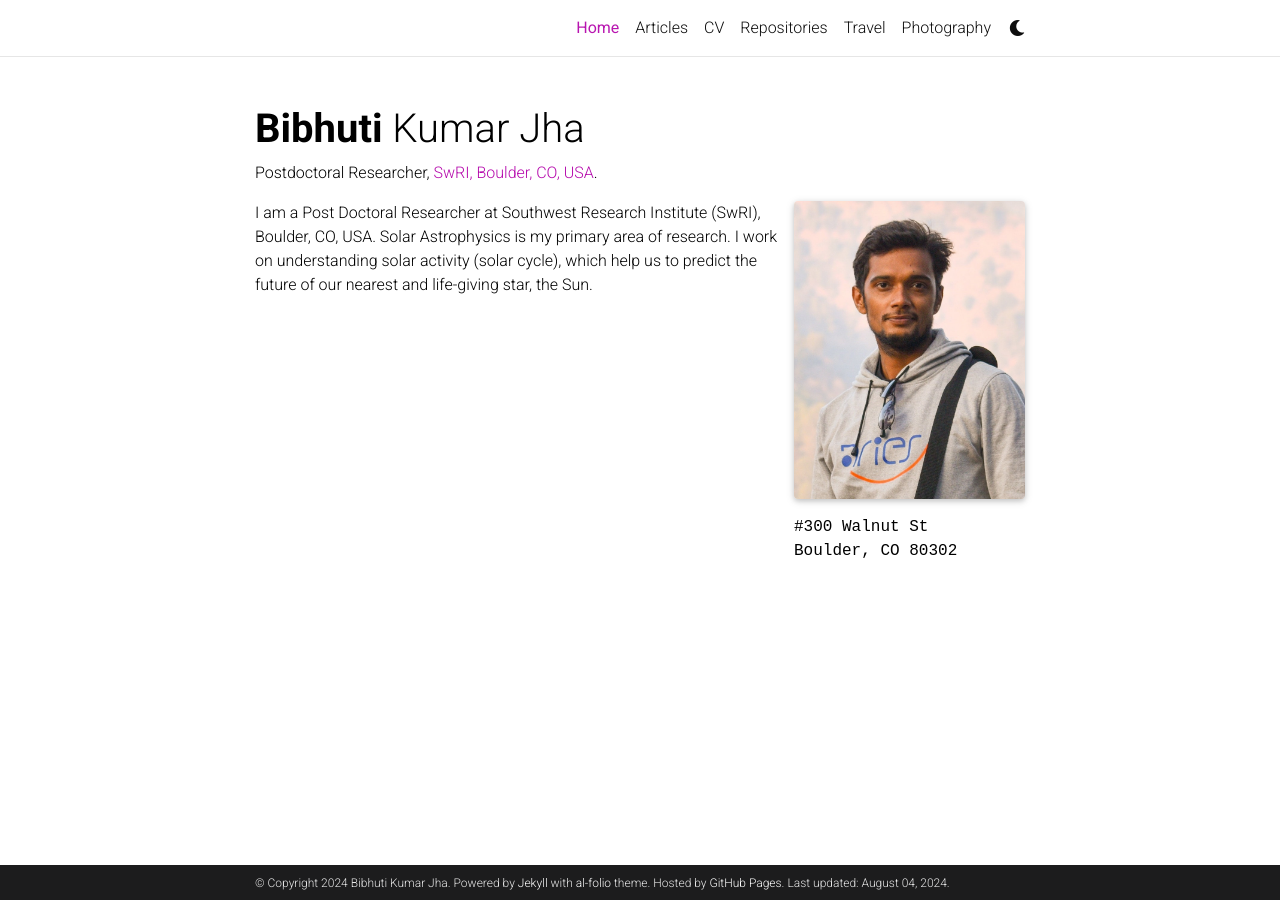
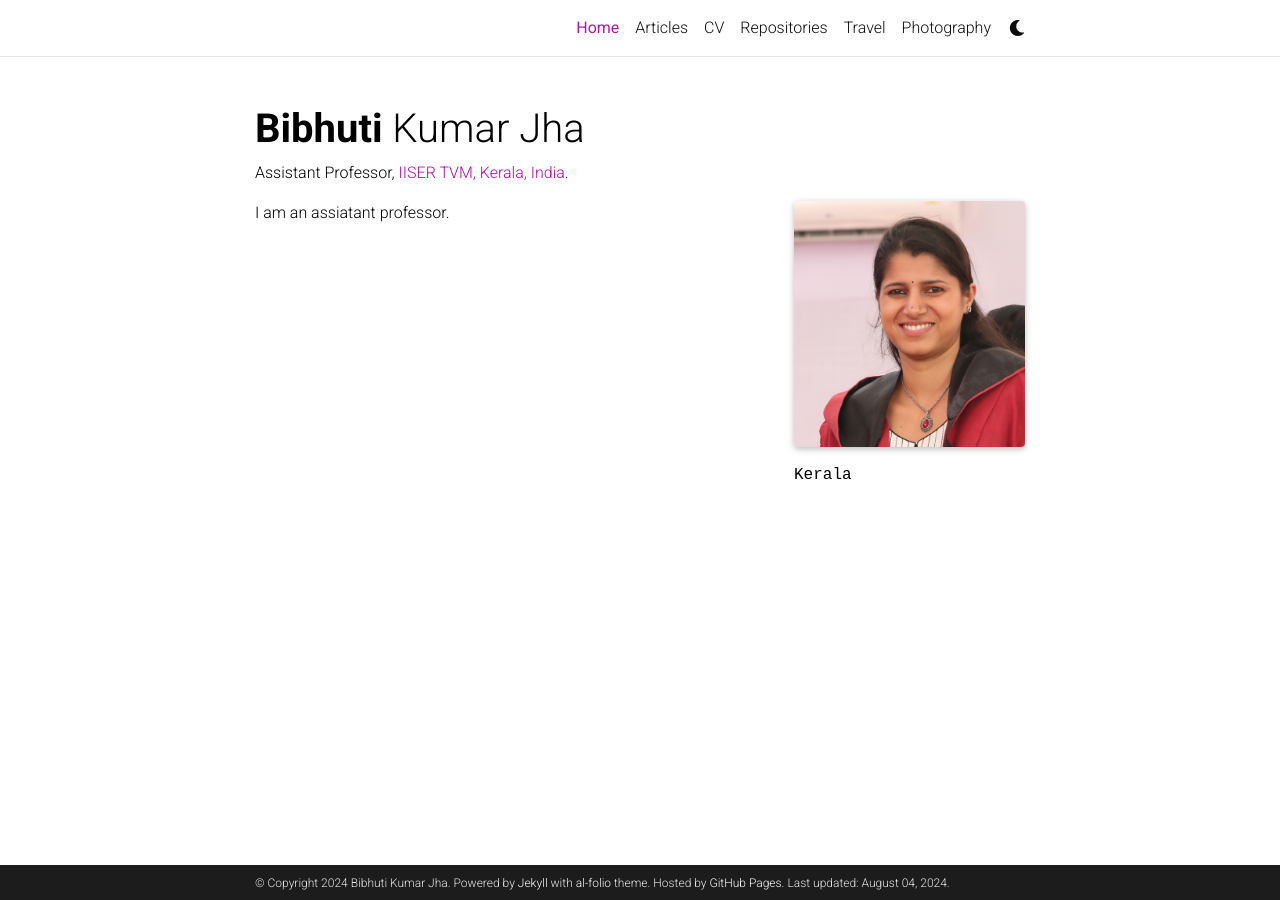
Before and after one commit to nitinyadav-solar/SOS.github.io, a Jekyll site: the page built from _pages/about.md, in a window 1280 px wide. Built offline with Jekyll 4.4.1, drawn with Linux system fonts in a browser that asks for light colours; full-size pictures stand in for the smaller copies a plugin makes; comment, search, counter and statistics services are not loaded; a style sheet for code colours, icons or effects is not loaded.

Commit message:
some changes in into

```diff
--- a/_pages/about.md
+++ b/_pages/about.md
@@ -2,19 +2,18 @@
 layout: about
 title: Home
 permalink: /
-subtitle: Postdoctoral Researcher, <a href='#'>SwRI, Boulder, CO, USA</a>.
+subtitle: Assistant Professor, <a href='#'>IISER TVM, Kerala, India</a>.
 
 profile:
   align: right
-  image: profilepic.jpg
+  image: pic.jpg
   image_circular: false # crops the image to make it circular
   address: >
-    <p>#300 Walnut St</p>
-    <p>Boulder, CO 80302</p>
+    <p> Kerala </p>
 
 news: false  # includes a list of news items
 selected_papers: false # includes a list of papers marked as "selected={true}"
 social: false  # includes social icons at the bottom of the page
 ---
 
- I am a Post Doctoral Researcher at Southwest Research Institute (SwRI), Boulder, CO, USA. Solar Astrophysics is my primary area of research. I work on understanding solar activity (solar cycle), which help us to predict the future of our nearest and life-giving star, the Sun.
+ I am an assiatant professor.
```
Also changed, not shown: assets/img/pic.jpg (added).
